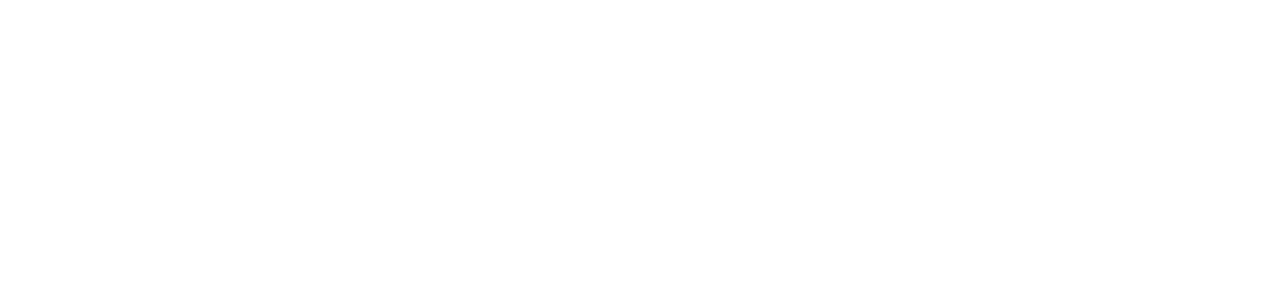
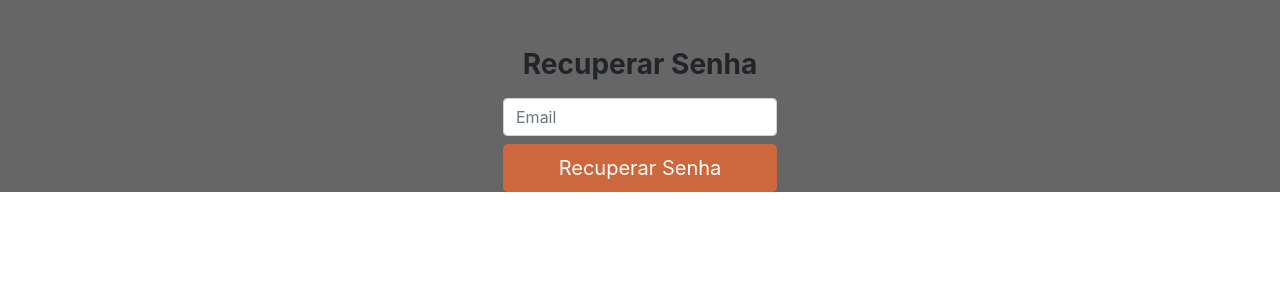
Before and after one commit to jaguilarodrigues/central-de-erros, a React (Create React App) app in the folder central-de-erros/: page /usuariorecuperarsenha in a window 1280 px wide. Shown: the top 300 px of the page. Built offline with nearby package versions, Linux system fonts and the light colour scheme.

Commit message:
adicionada a funcionalidade de recuperar senhas e algumas alterações na tela de login e roteamento da recuperação de senha

```diff
--- a/central-de-erros/src/App.js
+++ b/central-de-erros/src/App.js
@@ -6,6 +6,7 @@
 /* Páginas */
 import Login from './view/login';
 import NovoUsuario from './view/usuario-novo';
+import UsuarioRecuperarSenha from './view/usuario-recuperar-senha';
 import Home from './view/home';
 
 
@@ -16,6 +17,7 @@
       <Router>
         <Route exact path='/' component={Login} />
         <Route exact path='/novousuario' component={NovoUsuario} />
+        <Route exact path='/usuariorecuperarsenha' component={UsuarioRecuperarSenha} />
         <Route exact path='/home' component={Home} />
       </Router>
     </>
--- a/central-de-erros/src/view/login/index.js
+++ b/central-de-erros/src/view/login/index.js
@@ -1,10 +1,10 @@
 import React, { useState } from 'react';
-import './style.css';
+import { toast } from 'react-toastify';
+import { Link } from 'react-router-dom';
 import imagelogo from '../../images/buglogo.png'
-
 import firebase from '../../config/firebase';
 import 'firebase/auth';
-import { toast } from 'react-toastify';
+import './style.css';
 
 
 function Login() {
@@ -54,8 +54,9 @@
         <button onClick={logar} className="btn-login btn btn-lg btn-block" type="button">Logar</button>
       </form>
 
-      <div className="opcoes-login text-center">
-        <a href="#" className="mx-2">Esqueceu sua senha ?</a>
+      <div className="opcoes-login">
+        <Link to='usuariorecuperarsenha' className="mx-2">Esqueceu sua senha ?</Link>
+        <Link to='novousuario' className="mx-2">Quero Cadastrar</Link>
       </div>
     </div >
   );
--- a/central-de-erros/src/view/login/style.css
+++ b/central-de-erros/src/view/login/style.css
@@ -43,10 +43,11 @@
   color: #ffffff;
 }
 
-
 .opcoes-login{
+  text-align: end;
+  font-size: 14px;
   margin: 0px;
-  padding: 12px 0px 0px 0px;
+  padding: 12px 10px 0px 0px;
   background-color: #3d464b;
   min-width: 350px;
   height: 50px;
--- a/central-de-erros/src/view/usuario-novo/style.css
+++ b/central-de-erros/src/view/usuario-novo/style.css
@@ -14,12 +14,12 @@
   max-width: 650px;
  }
 
- .btn-cadastro{
-   background-color: #614EA6;
-   color: #ffffff;
- }
-
- .btn-cadastro:hover{
-  background-color: #F21667;
+ .btn-cadastro {
+  background-color: #cd683e;
   color: #ffffff;
 }
+
+.btn-cadastro:hover{
+  background-color: #c23439;
+  color: #ffffff;
+}
--- /dev/null
+++ b/central-de-erros/src/view/usuario-recuperar-senha/index.js
@@ -0,0 +1,34 @@
+import React, { useState } from 'react';
+import { toast } from 'react-toastify';
+import imagelogo from '../../images/buglogo.png';
+import firebase from '../../config/firebase';
+import 'firebase/auth';
+import './style.css';
+
+function UsuarioRecuperarSenha() {
+
+  const [email, setEmail] = useState();
+
+  function recuperarSenha() {
+    firebase.auth().sendPasswordResetEmail(email).then(resultado => {
+      toast.success(`Enviamos um link para seu email ${email} para que você redefina sua senha !`);
+    }).catch(erro => {
+      toast.error(`Erro`);
+    });
+  };
+
+  return (
+    <>
+      <div className="form-cadastro" >
+        <form className="text-center form-login mx-auto mt-5">
+          <h3 className="mb-3 font-weight-bold">Recuperar Senha</h3>
+          <input onChange={(e) => setEmail(e.target.value)} type="email" className="form-control my-2" placeholder="Email" />
+
+          <button onClick={recuperarSenha} type="button" className="btn btn-lg btn-block btn-enviar">Recuperar Senha</button>
+        </form>
+      </div>
+    </>
+  );
+}
+
+export default UsuarioRecuperarSenha;
--- /dev/null
+++ b/central-de-erros/src/view/usuario-recuperar-senha/style.css
@@ -0,0 +1,10 @@
+
+.btn-enviar {
+  background-color: #cd683e;
+  color: #ffffff;
+}
+
+.btn-enviar:hover{
+  background-color: #c23439;
+  color: #ffffff;
+}
```
